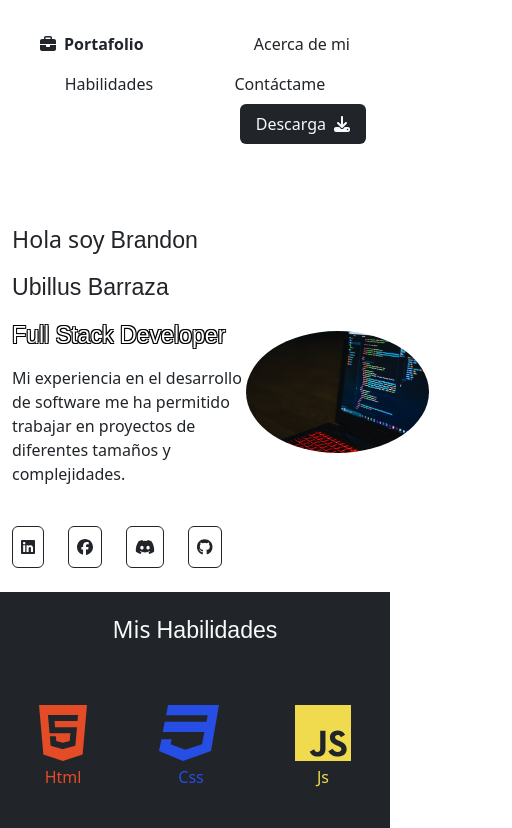
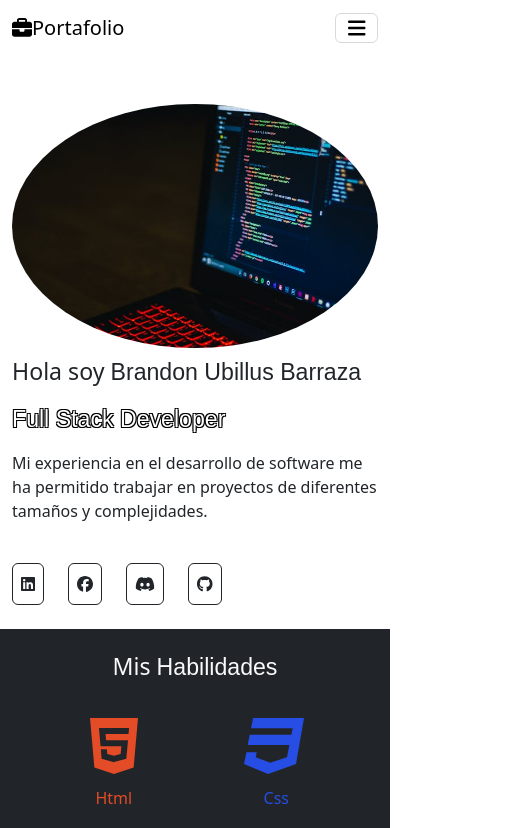
Before and after one commit to Brandon-code96/portafolio, a React (Vite) app: page / in a window 390 px wide. Shown: the top 828 px of the page, 512 px wide, since content can reach past the window. Built offline with nearby package versions, Linux system fonts and the light colour scheme; a web font is replaced by a local one.

Commit message:
chore: Crear pagina responsiva

```diff
--- a/src/components/AboutMe.jsx
+++ b/src/components/AboutMe.jsx
@@ -1,15 +1,15 @@
 import avatar from '../assets/images/avatar.svg'
 
-const AboutMe = () => {
+function AboutMe() {
   return (
     <div className="container mt-4">
       <h3 className="text-center my-4">Acerca de <span className="myName"> mi </span></h3>
       <section>
         <div className="row">
-          <div className="col d-flex justify-content-center align-items-center">
+          <div className="col-12 col-md-6 d-flex justify-content-center align-items-center mb-4 mb-md-0">
             <img src={avatar} alt="Avatar" className="w-75 h-75" />
           </div>
-          <div className="col d-flex align-items-center">
+          <div className="col-12 col-md-6 d-flex align-items-center">
             <p className="lh-lg">
               Hola, soy <span className="myName">Brandon</span>, un desarrollador web autodidacta con experiencia en tecnologías web como HTML, CSS, JavaScript, React, Node.js, Spring Boot, SQL, entre otras. Me encanta aprender nuevas tecnologías y compartir mis conocimientos con los demás.<br />
               Actualmente estoy trabajando en mi portafolio personal y en algunos proyectos personales. Si deseas saber más sobre mi, puedes seguirme en mis redes sociales o enviarme un mensaje a través de mi formulario de contacto.
--- a/src/components/Form.jsx
+++ b/src/components/Form.jsx
@@ -6,7 +6,7 @@ function Form() {
   return (
     <section id="contact" className="contact my-5">
       <div className="container w-75">
-        <div className="d-flex align-items-center row-cols-3 gap-5">
+        <div className="d-flex flex-column flex-md-row align-items-center gap-45">
 
           <form action="forms/contact.php" method="post" role="form" className="php-email-form mt-5">
             <div className="form-group mb-3">
@@ -22,11 +22,11 @@ function Form() {
               <textarea className="form-control border border-dark" name="message" rows="3" placeholder="Mensaje"></textarea>
             </div>
             <div className="d-flex justify-content-between">
-              <button type="submit" className="btn btn-dark">Contáctame</button>
+              <button type="submit" className="btn btn-dark me-3">Contáctame</button>
 
               {socialKeys.map((key) => (
                 <a key={key} href={socialLinks[key].url}
-                className="text-dark border border-dark p-2 rounded">
+                className="text-dark border border-dark p-2 m-1 rounded">
                   <Icon icon={socialLinks[key].icon}/>
                 </a>
               ))}
@@ -34,7 +34,7 @@ function Form() {
             </div>
           </form>
 
-          <div className="container mt-5">
+          <div className="container mt-5 col-12 col-md-6">
             <h3 className="myName"> Hablemos <span className="myOficio"> para </span> algo especial </h3>
             <p className="lh-base">Si tienes alguna duda o quieres trabajar conmigo, no dudes en contactarme.</p>
             <p className="fw-bold"> brandonubillusbarraza@gmail.com </p>
--- a/src/components/NavBar.jsx
+++ b/src/components/NavBar.jsx
@@ -1,48 +1,59 @@
 import 'bootstrap/dist/css/bootstrap.min.css';
-import { faBriefcase, faDownload } from '@fortawesome/free-solid-svg-icons';
+import 'bootstrap/dist/js/bootstrap.bundle.min.js';
+
+import { faBriefcase, faDownload, faBars } from '@fortawesome/free-solid-svg-icons';
 import Icon from './icons/Icon';
-
+import { useState } from 'react';
 
 function NavBar() {
-
   const description = {
     personal: 'Portafolio',
     about: 'Acerca de mi',
     skills: 'Habilidades',
     contact: 'Contáctame',
     download: 'Descarga',
-  }
+  };
 
   const keys = Object.keys(description);
   const lastIndex = keys.length - 1;
+  const [isMenuOpen, setIsMenuOpen] = useState (false);
+
+  const toggleMenu = () => {
+    setIsMenuOpen(!isMenuOpen);
+  }
 
   return (
-    <ul className='nav d-flex justify-content-around m-4 pb-4'>
-      {keys.map((key, index) => (
-        <li className={`nav-item ${index === 0 ? 'me-auto' : ''} ${index === lastIndex ? 'ms-auto': ''}`} key={key}>
-          {index === 0 || index === lastIndex ? (
+    <nav className='container navbar navbar-expand-md'>
+      <div className="container-fluid">
 
-            index === 0 ? (
-              <a className='nav-link text-dark fw-bold  d-flex align-items-center'>
-                <span className='me-2'> <Icon icon={faBriefcase} alt='logo'/></span>
-                {description[key]}
-              </a>
-            ) : (
-              <a className='nav-link text-light bg-dark rounded  d-flex align-items-center' href={`/${key}`}>
-                {description[key]}
-                <span className='ms-2'> <Icon icon={faDownload} alt='logo'/> </span>
-              </a>
-            )
+        <a className='navbar-brand d-flex align-items-center' href="#">
+          <Icon icon={faBriefcase} alt='logo' className='me-2' />
+          {description[keys[0]]}
+        </a>
+        <button className="navbar-toggler ms-auto" type="button" onClick={toggleMenu} aria-controls="navbarToggleExternalContent" aria-expanded={isMenuOpen} aria-label="Toggle navigation">
+          <span> <Icon icon={faBars} color='#000'/> </span>
+        </button>
+        <div className={`collapse navbar-collapse ${isMenuOpen ? 'show' : ''}`}  id="navbarToggleExternalContent">
+          <ul className='navbar-nav m-auto d-flex justify-content-center align-items-center'>
+            {keys.slice(1, lastIndex).map((key) => (
+              <li className='nav-item' key={key}>
+                <a className='nav-link text-dark d-flex align-items-center' href={`/${key}`}>
+                  {description[key]}
+                </a>
+              </li>
+            ))}
+          </ul>
+          <div className={isMenuOpen ? 'd-flex justify-content-center ' : ''}>
+            <button className='text-light bg-dark rounded' type='button'>
+              {description[keys[lastIndex]]}
+              <Icon icon={faDownload} alt='logo'/>
+            </button>
+          </div>
 
-          ) : (
-            <a className='nav-link text-dark  d-flex align-items-center' href={`/${key}`}>
-              {description[key]}
-            </a>
-          )}
-        </li>
-      ))}
-    </ul>
-  )
+        </div>
+      </div>
+    </nav>
+  );
 }
 
-export default NavBar
+export default NavBar;
--- a/src/components/Proyects.jsx
+++ b/src/components/Proyects.jsx
@@ -28,11 +28,11 @@ function Proyects() {
       <h3 className="text-center text-light py-4">Mis <span className="myName"> Proyectos </span></h3>
 
       {projects.map((project, index) => (
-        <div className={`d-flex ${index % 2 === 0 ? 'flex-row' : 'flex-row-reverse'} my-4 w-75 mx-auto`} key={index}>
-          <div className= {`col d-flex ${index % 2 === 0 ? 'justify-content-start' : 'justify-content-end'}`}>
-            <img src={project.image} alt={`proyecto${project.number}`} className="rounded w-50"/>
+        <div className={`d-flex flex-column flex-md-row ${index % 2 === 0 ? 'flex-md-row' : 'flex-md-row-reverse'} my-4 w-75 mx-auto`} key={index}>
+          <div className= {`col-12 col-md-6 d-flex ${index % 2 === 0 ? 'justify-content-md-start' : 'justify-content-md-end'} mb-3 mb-md-0`}>
+            <img src={project.image} alt={`proyecto${project.number}`} className="rounded w-50 m-auto m-md-0"/>
           </div>
-          <div className="col d-flex flex-column justify-content-around">
+          <div className="col-12 col-md-6 d-flex flex-column justify-content-around">
             <h4 className="text-light">{project.number}</h4>
             <h4 className="text-light">{project.title}</h4>
             <p className="text-light">{project.description}</p>
--- a/src/components/Section.jsx
+++ b/src/components/Section.jsx
@@ -6,7 +6,7 @@ function Section() {
   const linkKeys = Object.keys(socialLinks);
 
   return (
-    <main className="container d-flex align-items-center pt-4">
+    <main className="container d-flex align-items-center pt-4 flex-column-reverse flex-md-row">
       <section className="section">
         <div className="d-flex flex-column">
           <h3 className=" lh-lg">Hola soy <span className="myName">Brandon Ubillus Barraza</span> <br />
@@ -28,7 +28,7 @@ function Section() {
           ))}
         </div>
       </section>
-      <img src={Image} alt="Hombre programando" className="rounded-circle w-50"/>
+      <img src={Image} alt="Hombre programando" className="rounded-circle w-100 w-md-100 mt-4 mt-md-0"/>
     </main>
   )
 }
--- a/src/components/Skills.jsx
+++ b/src/components/Skills.jsx
@@ -1,3 +1,4 @@
+
 import { useState } from "react";
 
 import Icon from "./icons/Icon"
@@ -16,7 +17,7 @@ function Skills() {
         {skillKeys.map((key)=> (
           <div
             key={key}
-            className="text-light col-auto d-flex flex-column align-items-center m-4"
+            className="text-light col-5 col-sm-3 col-md-2 col-lg-1 d-flex flex-column align-items-center"
             onMouseEnter={()=> setHoveredSkill(key)}
             onMouseLeave={()=> setHoveredSkill(null)}
           >
@@ -26,7 +27,7 @@ function Skills() {
               color={mySkills[key].color}
               beat={hoveredSkill === key}
             />
-            <p style={{color: mySkills[key].color}} >
+            <p className="mt-2" style={{color: mySkills[key].color}} >
               {key.charAt(0).toUpperCase() + key.slice(1)}
             </p>
           </div>
```
